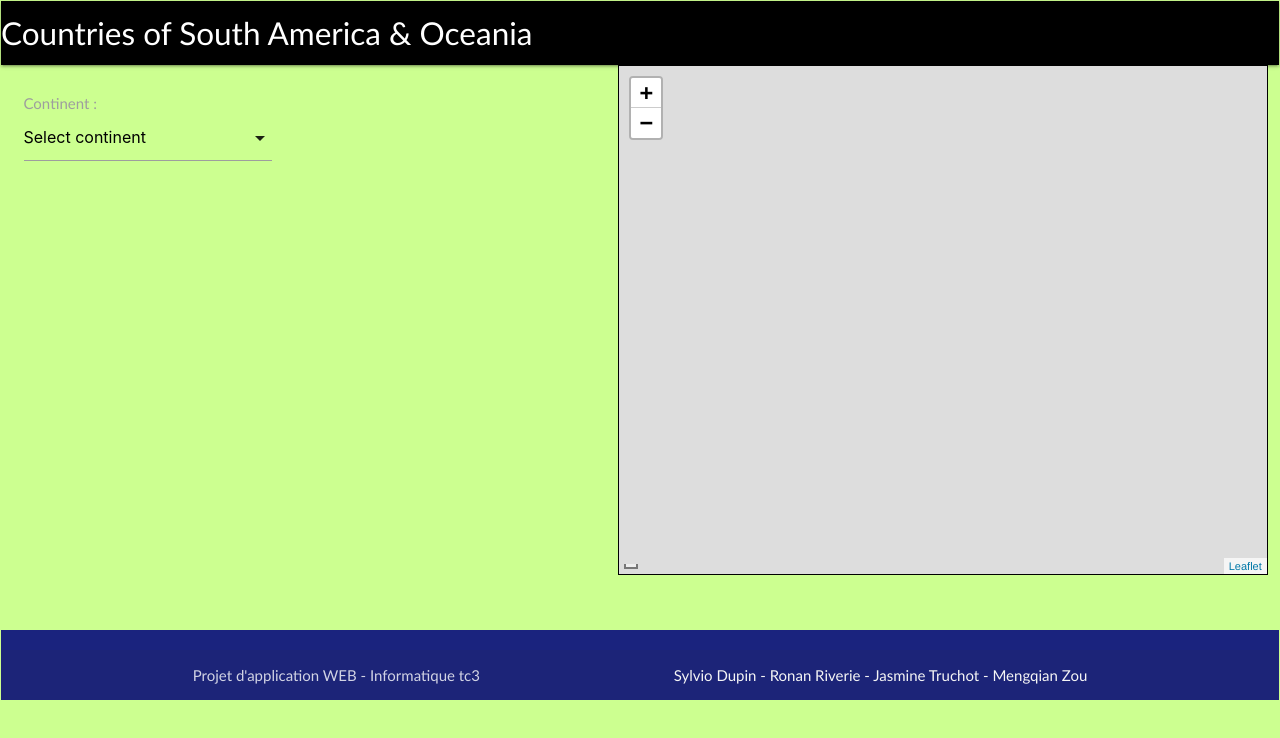
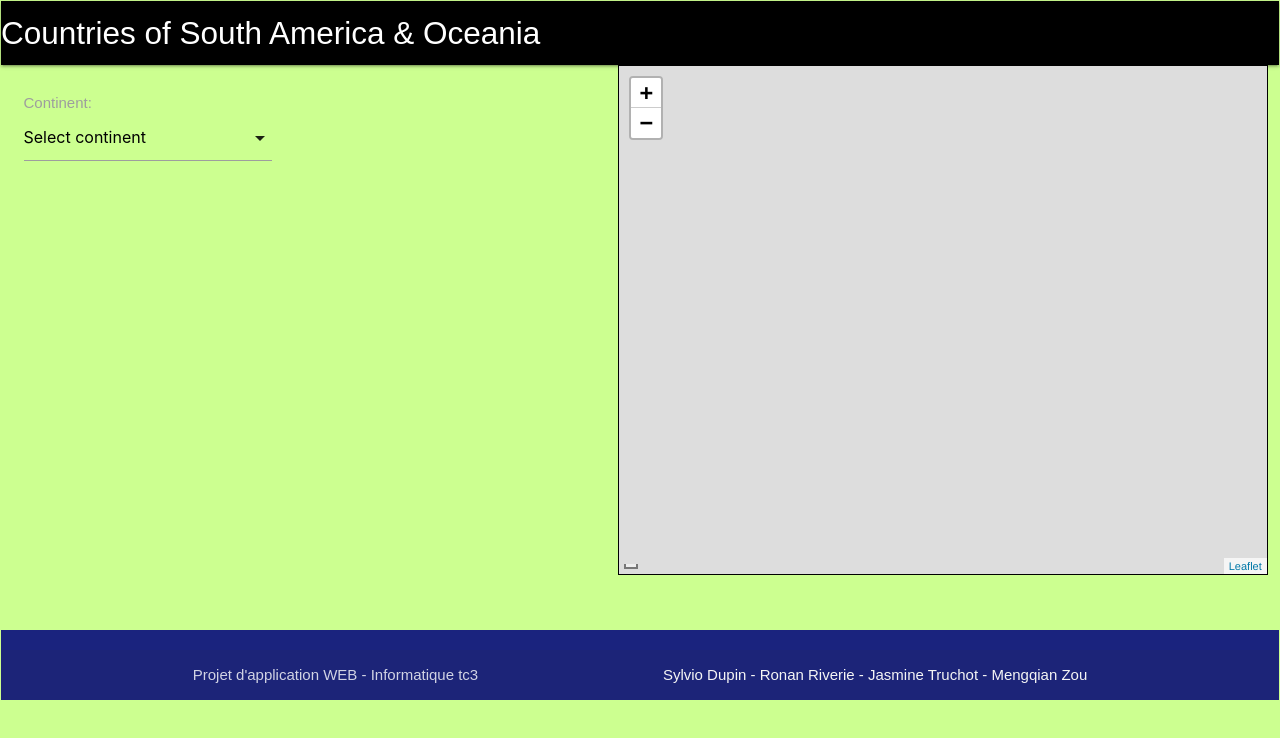
Before and after one commit to Sdupin/Projet-tc3-AmSud, a plain HTML site: page client/web.html in a window 1280 px wide. Drawn offline with Linux system fonts and the light colour scheme.

Commit message:
police Arial

```diff
--- a/client/style.css
+++ b/client/style.css
@@ -8,7 +8,7 @@ body {
   /* pour éviter l'ascenseur */
   border: 1px solid transparent;
   box-sizing: border-box;
-  font-family: "Optima", cursive,sans-serif;
+  font-family: "Arial", cursive,sans-serif;
   color: white;
 }
 
```
Also changed, not shown: client/web.html (+1 -1 lines).
